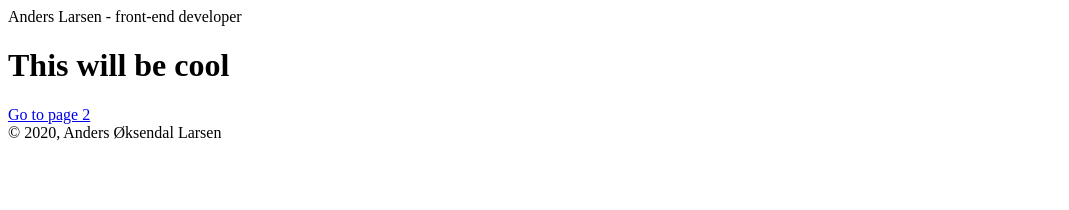
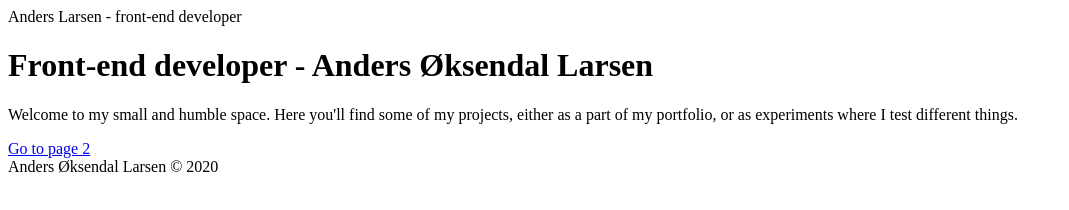
Before and after one commit to aoelarsen/portfolio, a Gatsby site: page / in a window 1280 px wide. Shown: the whole page, without its empty margins (0-1069 px from the left). Built offline with nearby package versions, Linux system fonts and the light colour scheme; Gatsby itself is replaced by a stand-in of ours.

Commit message:
updated readme

```diff
--- a/src/components/layout.js
+++ b/src/components/layout.js
@@ -19,7 +19,7 @@ const Layout = ({ children }) => {
     <div>
       <header>{title}</header>
       <main>{children}</main>
-      <footer>© {new Date().getFullYear()}, Anders Øksendal Larsen</footer>
+      <footer>Anders Øksendal Larsen &copy; {new Date().getFullYear()}</footer>
     </div>
   )
 }
--- a/src/pages/index.js
+++ b/src/pages/index.js
@@ -7,9 +7,12 @@ import SEO from "../components/seo"
 const IndexPage = () => (
   <Layout>
     <SEO title="Home" />
-    <h1>This will be cool</h1>
-
-
+    <h1>Front-end developer - Anders Øksendal Larsen</h1>
+    <p>
+      Welcome to my small and humble space. Here you'll find some of my
+      projects, either as a part of my portfolio, or as experiments where I test
+      different things.
+    </p>
     <Link to="/page-2/">Go to page 2</Link>
   </Layout>
 )
```
Also changed, not shown: src/components/seo.js (+0 -7 lines), README.md.
